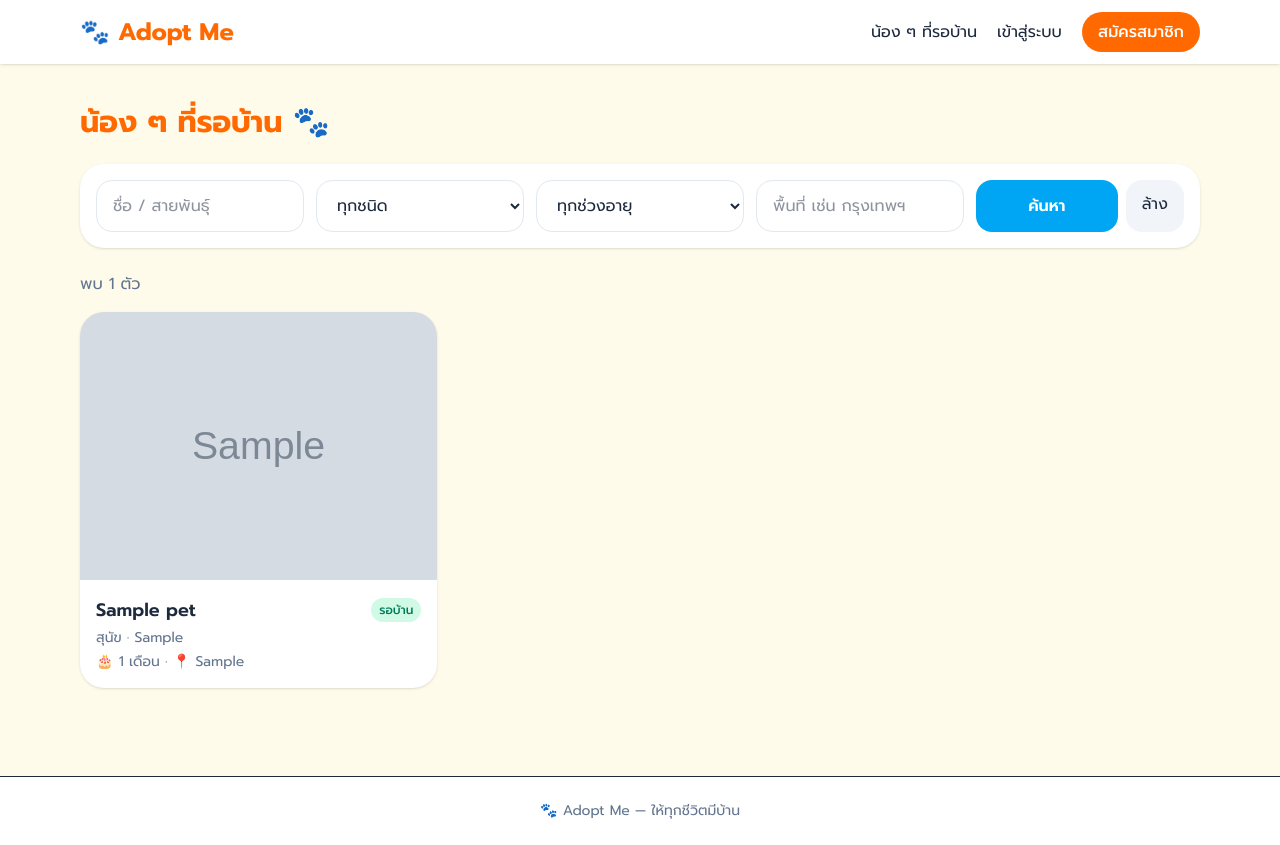
After one commit to Kitti30/Adopt_Me, a Django app: page /pets/ in a window 1280 px wide. The commit adds this page. Run offline with Django 5.2, Linux system fonts and the light colour scheme; tables that the repository leaves empty hold one stand-in row (values such as "Sample post"); grey boxes marked "Sample" are stand-in pictures.

Commit message:
feat: pet list, search and profile

```diff
--- a/core/views.py
+++ b/core/views.py
@@ -1,5 +1,8 @@
 from django.shortcuts import render
+
+from pets.models import Pet
 
 
 def home(request):
-    return render(request, "core/home.html")
+    latest_pets = Pet.objects.filter(is_published=True)[:6]
+    return render(request, "core/home.html", {"latest_pets": latest_pets})
--- a/pets/urls.py
+++ b/pets/urls.py
@@ -4,5 +4,7 @@ from . import views
 
 app_name = "pets"
 urlpatterns = [
+    path("", views.pet_list, name="list"),
     path("new/", views.create, name="create"),
+    path("<int:pk>/", views.pet_detail, name="detail"),
 ]
--- a/pets/views.py
+++ b/pets/views.py
@@ -1,8 +1,57 @@
 from django.contrib import messages
 from django.contrib.auth.decorators import login_required
-from django.shortcuts import redirect, render
+from django.core.paginator import Paginator
+from django.db.models import Q
+from django.shortcuts import get_object_or_404, redirect, render
 
 from .forms import PetForm
+from .models import Pet
+
+AGE_CHOICES = [
+    ("baby", "ลูกสัตว์ (ต่ำกว่า 1 ปี)"),
+    ("young", "วัยรุ่น (1-3 ปี)"),
+    ("adult", "โตเต็มวัย (มากกว่า 3 ปี)"),
+]
+
+
+def pet_list(request):
+    pets = Pet.objects.filter(is_published=True)
+
+    q = request.GET.get("q", "").strip()
+    species = request.GET.get("species", "")
+    age = request.GET.get("age", "")
+    area = request.GET.get("area", "").strip()
+
+    if q:
+        pets = pets.filter(Q(name__icontains=q) | Q(breed__icontains=q))
+    if species in Pet.Species.values:
+        pets = pets.filter(species=species)
+    if age == "baby":
+        pets = pets.filter(age_months__lt=12)
+    elif age == "young":
+        pets = pets.filter(age_months__gte=12, age_months__lte=36)
+    elif age == "adult":
+        pets = pets.filter(age_months__gt=36)
+    if area:
+        pets = pets.filter(province__icontains=area)
+
+    page_obj = Paginator(pets, 9).get_page(request.GET.get("page"))
+
+    params = request.GET.copy()
+    params.pop("page", None)
+
+    return render(request, "pets/pet_list.html", {
+        "page_obj": page_obj,
+        "querystring": params.urlencode(),
+        "species_choices": Pet.Species.choices,
+        "age_choices": AGE_CHOICES,
+        "f": {"q": q, "species": species, "age": age, "area": area},
+    })
+
+
+def pet_detail(request, pk):
+    pet = get_object_or_404(Pet, pk=pk, is_published=True)
+    return render(request, "pets/pet_detail.html", {"pet": pet})
 
 
 @login_required
@@ -13,5 +62,5 @@ def create(request):
         pet.posted_by = request.user
         pet.save()
         messages.success(request, f"ลงทะเบียน {pet.name} เรียบร้อยแล้ว 🐾")
-        return redirect("core:home")
+        return redirect("pets:detail", pk=pet.pk)
     return render(request, "pets/pet_form.html", {"form": form})
--- a/templates/base.html
+++ b/templates/base.html
@@ -17,7 +17,7 @@
     <nav class="max-w-6xl mx-auto px-4 py-3 flex items-center justify-between">
       <a href="{% url 'core:home' %}" class="text-2xl font-bold text-orange-500">🐾 Adopt Me</a>
       <div class="flex items-center gap-3 sm:gap-5 text-sm sm:text-base">
-        <a href="#" class="hover:text-orange-500">น้อง ๆ ที่รอบ้าน</a>
+        <a href="{% url 'pets:list' %}" class="hover:text-orange-500">น้อง ๆ ที่รอบ้าน</a>
         {% if user.is_authenticated %}
           <span class="hidden sm:inline text-slate-600">สวัสดี, {{ user.username }}</span>
           <form method="post" action="{% url 'accounts:logout' %}">
--- /dev/null
+++ b/templates/pets/_pet_card.html
@@ -0,0 +1,22 @@
+<a href="{% url 'pets:detail' pet.pk %}"
+   class="group block bg-white rounded-3xl shadow hover:shadow-xl transition overflow-hidden">
+  <div class="aspect-[4/3] bg-amber-100 overflow-hidden">
+    <img src="{{ pet.photo.url }}" alt="{{ pet.name }}"
+         class="w-full h-full object-cover group-hover:scale-105 transition duration-300">
+  </div>
+  <div class="p-4">
+    <div class="flex items-center justify-between gap-2">
+      <h3 class="font-semibold text-lg">{{ pet.name }}</h3>
+      <span class="text-xs px-2 py-1 rounded-full font-medium
+        {% if pet.status == 'available' %}bg-emerald-100 text-emerald-700
+        {% elif pet.status == 'pending' %}bg-amber-100 text-amber-700
+        {% else %}bg-slate-200 text-slate-600{% endif %}">
+        {{ pet.get_status_display }}
+      </span>
+    </div>
+    <p class="text-sm text-slate-500 mt-1">
+      {{ pet.get_species_display }}{% if pet.breed %} · {{ pet.breed }}{% endif %}
+    </p>
+    <p class="text-sm text-slate-500 mt-1">🎂 {{ pet.age_display }} · 📍 {{ pet.province }}</p>
+  </div>
+</a>
--- /dev/null
+++ b/templates/pets/pet_list.html
@@ -0,0 +1,58 @@
+{% extends "base.html" %}
+{% block title %}น้อง ๆ ที่รอบ้าน — Adopt Me{% endblock %}
+
+{% block content %}
+<div class="max-w-6xl mx-auto px-4 py-10">
+  <h1 class="text-3xl font-bold text-orange-500">น้อง ๆ ที่รอบ้าน 🐾</h1>
+
+  <form method="get" class="mt-6 bg-white rounded-3xl shadow p-4 grid gap-3 sm:grid-cols-2 lg:grid-cols-5">
+    <input name="q" value="{{ f.q }}" placeholder="ชื่อ / สายพันธุ์"
+           class="rounded-2xl border border-slate-200 px-4 py-3">
+    <select name="species" class="rounded-2xl border border-slate-200 px-4 py-3">
+      <option value="">ทุกชนิด</option>
+      {% for value, label in species_choices %}
+      <option value="{{ value }}" {% if f.species == value %}selected{% endif %}>{{ label }}</option>
+      {% endfor %}
+    </select>
+    <select name="age" class="rounded-2xl border border-slate-200 px-4 py-3">
+      <option value="">ทุกช่วงอายุ</option>
+      {% for value, label in age_choices %}
+      <option value="{{ value }}" {% if f.age == value %}selected{% endif %}>{{ label }}</option>
+      {% endfor %}
+    </select>
+    <input name="area" value="{{ f.area }}" placeholder="พื้นที่ เช่น กรุงเทพฯ"
+           class="rounded-2xl border border-slate-200 px-4 py-3">
+    <div class="flex gap-2">
+      <button class="flex-1 bg-sky-500 hover:bg-sky-600 text-white font-semibold rounded-2xl px-4 py-3">ค้นหา</button>
+      <a href="{% url 'pets:list' %}" class="rounded-2xl bg-slate-100 hover:bg-slate-200 px-4 py-3">ล้าง</a>
+    </div>
+  </form>
+
+  <p class="mt-6 text-slate-500">พบ {{ page_obj.paginator.count }} ตัว</p>
+
+  {% if page_obj %}
+  <div class="mt-4 grid gap-6 sm:grid-cols-2 lg:grid-cols-3">
+    {% for pet in page_obj %}{% include "pets/_pet_card.html" %}{% endfor %}
+  </div>
+  {% else %}
+  <div class="mt-8 bg-white rounded-3xl shadow p-10 text-center text-slate-500">
+    <div class="text-5xl">🔍</div>
+    <p class="mt-3">ไม่พบน้องที่ตรงกับการค้นหา ลองปรับเงื่อนไขดูนะ</p>
+  </div>
+  {% endif %}
+
+  {% if page_obj.has_other_pages %}
+  <div class="mt-8 flex items-center justify-center gap-4">
+    {% if page_obj.has_previous %}
+    <a href="?{% if querystring %}{{ querystring }}&{% endif %}page={{ page_obj.previous_page_number }}"
+       class="bg-white shadow rounded-full px-5 py-2 hover:bg-amber-100">← ก่อนหน้า</a>
+    {% endif %}
+    <span class="text-slate-500">หน้า {{ page_obj.number }} / {{ page_obj.paginator.num_pages }}</span>
+    {% if page_obj.has_next %}
+    <a href="?{% if querystring %}{{ querystring }}&{% endif %}page={{ page_obj.next_page_number }}"
+       class="bg-white shadow rounded-full px-5 py-2 hover:bg-amber-100">ถัดไป →</a>
+    {% endif %}
+  </div>
+  {% endif %}
+</div>
+{% endblock %}
```
Also changed, not shown: templates/core/home.html (+14 -2 lines), templates/pets/pet_detail.html (added, +53 -0 lines).
